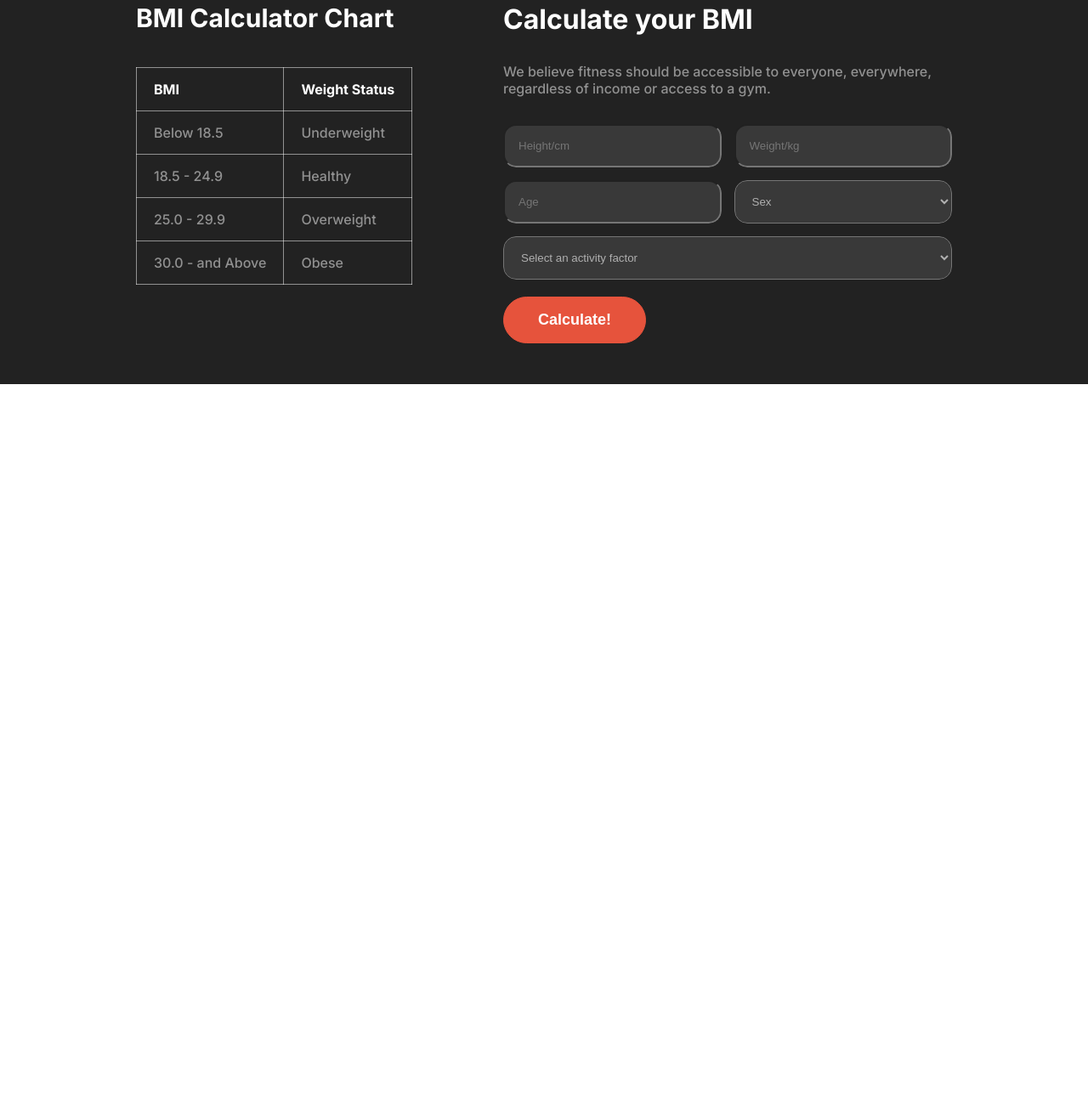
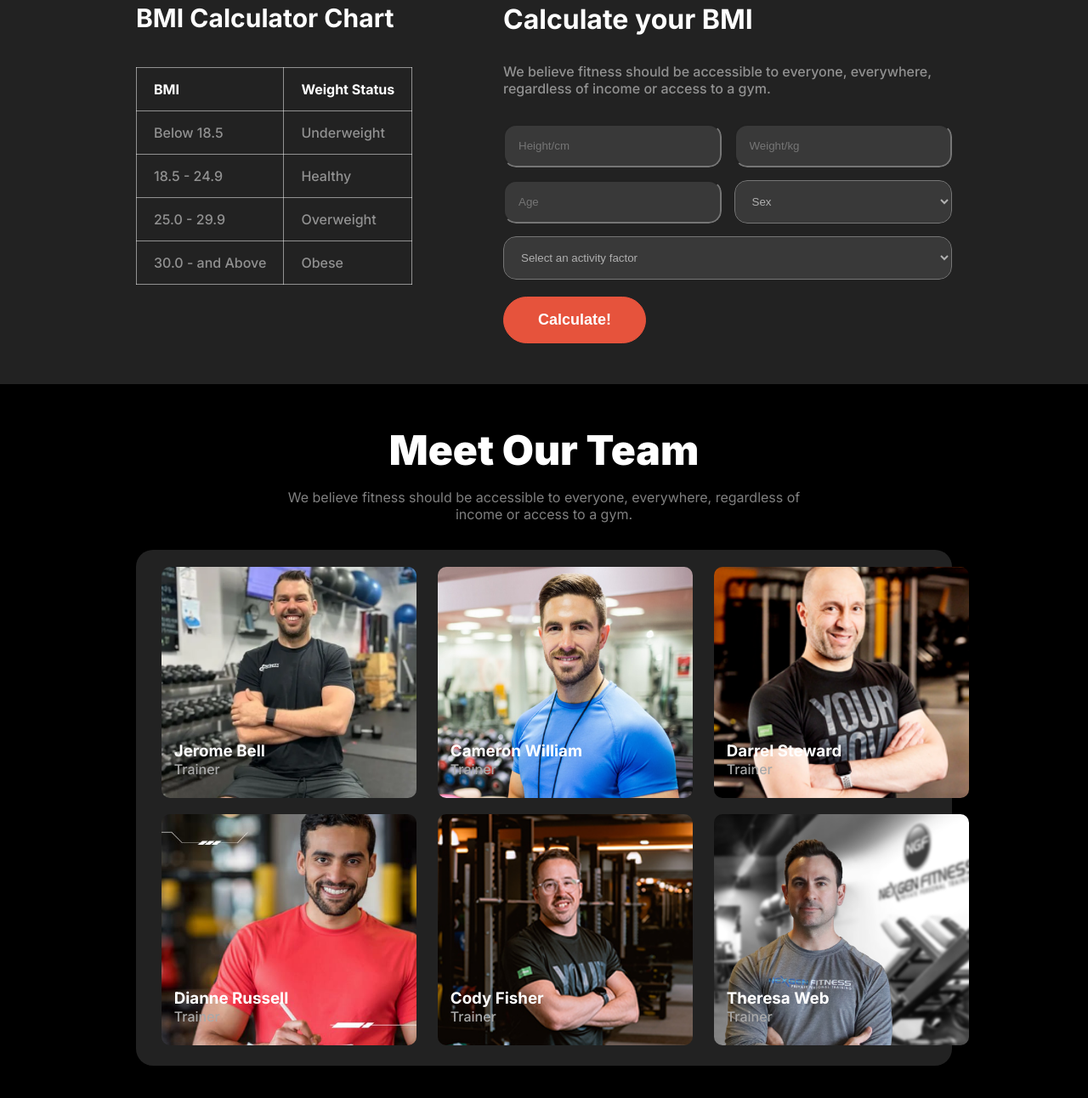
Before and after one commit to stopstressingme0ut/fitness-website, a plain HTML site: page index.html in a window 1280 px wide. Shown: the part 1906-3198 px from the top of the page at 85% size. Before the commit the page ends 2358 px from the top, so only its background shows below. Drawn offline with Linux system fonts and the light colour scheme; a web font is replaced by a local one.

Commit message:
added meet our team part

```diff
--- a/index.html
+++ b/index.html
@@ -159,6 +159,60 @@
                 </div>
             </div>
         </section>
+
+        <section class="meet-our-team">
+            <div class="container">
+                <div class="team-text">
+                    <h3>Meet Our Team</h3>
+                    <p>We believe fitness should be accessible to everyone, everywhere, regardless of income or access to a gym.</p>
+                </div>
+                 <div class="pictures">
+                    <div class="trainer-text">
+                        <img src="./images/trainer1.png" alt="">
+                        <div class="img-text">
+                            <h3>Jerome Bell</h3>
+                            <p>Trainer</p>
+                        </div>
+                    </div>
+                    <div class="trainer-text">
+                        <img src="./images/trainer2.png" alt="">
+                        <div class="img-text">
+                            <h3>Cameron William</h3>
+                            <p>Trainer</p>
+                        </div>
+                    </div>
+                    <div class="trainer-text">
+                        <img src="./images/trainer3.png" alt="">
+                        <div class="img-text">
+                            <h3>Darrel Steward</h3>
+                            <p>Trainer</p>
+                        </div>
+                    </div>
+                    <div class="trainer-text">
+                        <img src="./images/trainer4.png" alt="">
+                        <div class="img-text">
+                            <h3>Dianne Russell</h3>
+                            <p>Trainer</p>
+                        </div>
+                    </div>
+                    <div class="trainer-text">
+                        <img src="./images/trainer5.png" alt="">
+                        <div class="img-text">
+                            <h3>Cody Fisher</h3>
+                            <p>Trainer</p>
+                        </div>
+                    </div>
+                    <div class="trainer-text">
+                        <img src="./images/trainer6.png" alt="">
+                        <div class="img-text">
+                            <h3>Theresa Web</h3>
+                            <p>Trainer</p>
+                        </div>
+                    </div>
+
+                </div>
+            </div>
+        </section>
     </main>
 
     <footer>
--- a/style/styles.css
+++ b/style/styles.css
@@ -400,3 +400,56 @@
     grid-column: 1/3;
     margin-bottom: 5px;
 }
+
+.meet-our-team{
+    padding: 3rem 10rem;
+    background-color: black;
+}
+
+.team-text h3{
+    font-size: 48px;
+    font-weight: 900;
+    text-align: center;
+    color: white;
+}
+
+.team-text p{
+    color: rgba(255, 255, 255, 0.5);
+    font-family: Inter;
+    font-size: 1rem;
+    font-weight: 400;
+    text-align: center;
+    margin: 1rem 10rem;
+}
+
+.pictures{
+    background: #222222;
+    display: grid;
+    grid-template-columns: repeat(3, 1fr);
+    gap: 15px;
+    border-radius: 20px;
+    padding:20px;
+    margin-top: 2rem ;
+}
+
+.trainer-text img{
+    height: 272px;
+    width: 300px;
+    border-radius: 10px;
+    object-fit: cover;
+    margin-left: 10px;
+}
+
+.trainer-text{
+    position: relative;
+}
+.img-text{
+    color: white;
+    position: absolute;
+    left: 8%;
+    bottom: 10%;
+}
+
+.img-text p{
+    color: darkgray;
+}
```
